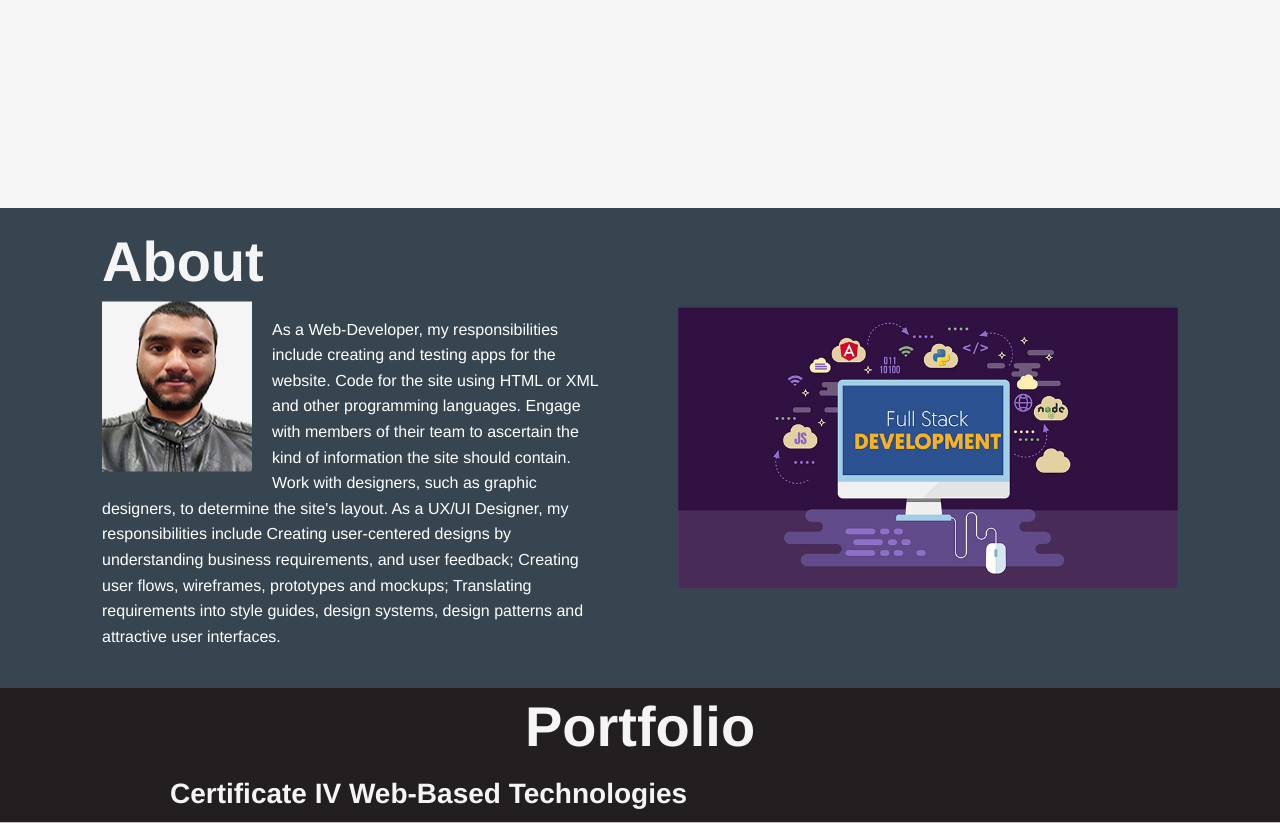
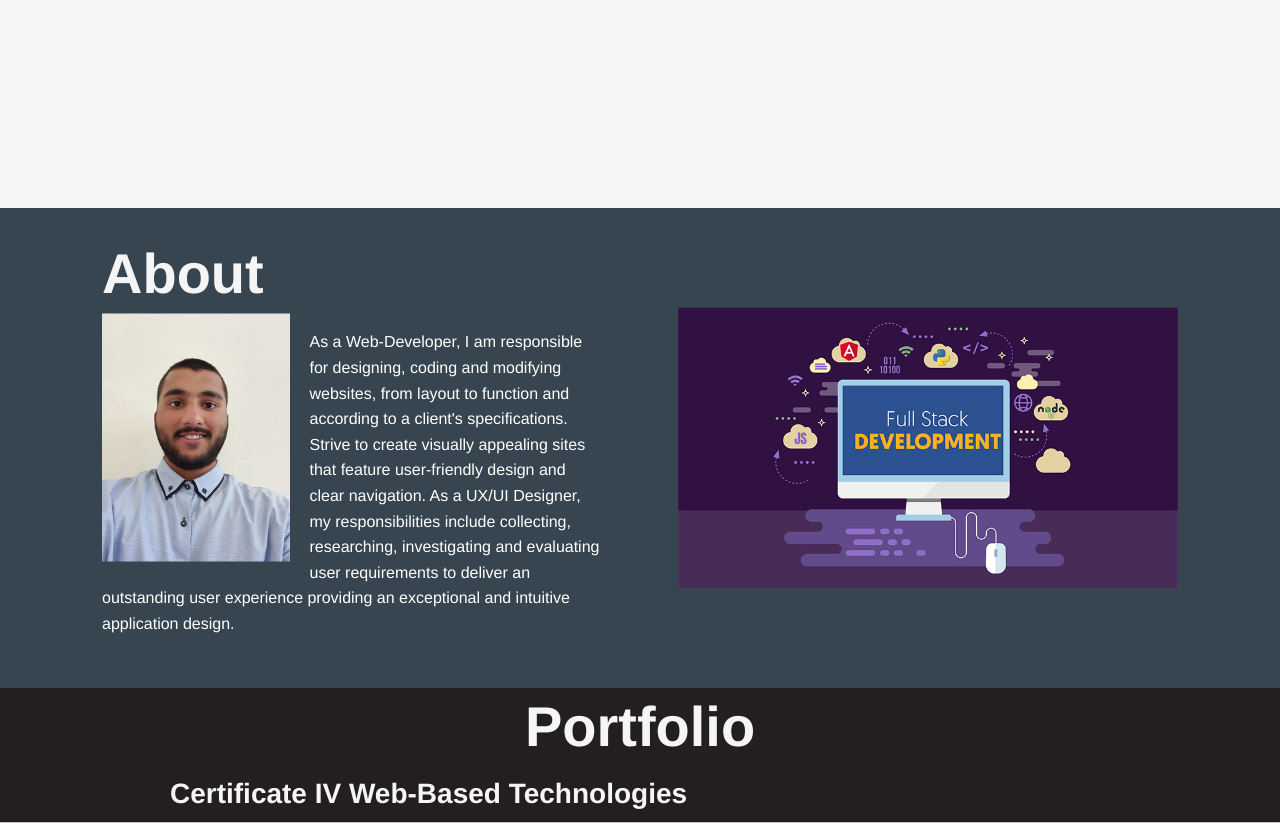
Before and after one commit to saishk98/WebPortfolio, a PHP site: page /index.html in a window 1280 px wide. Shown: the part 592-1415 px from the top of the page. Run offline with PHP 8.4, Linux system fonts and the light colour scheme; some libraries are stand-ins or nearby versions.

Commit message:
Add files via upload

```diff
--- a/Web Portfolio/css/style.css
+++ b/Web Portfolio/css/style.css
@@ -339,7 +339,7 @@ nav ul li a:hover {
   }
 
 .me {
-	max-width: 100%;
+	max-width: 37.5%;
 	height: auto;
 	-ms-interpolation-mode: bicubic;
 	display: inline-block;
--- a/Web Portfolio/index.html
+++ b/Web Portfolio/index.html
@@ -42,8 +42,8 @@
 		<div class="skills-content">
 			<div class="more-aboutme">
 				<h1>About</h1>
-				<img src="images/me.png" alt="me" class="me" style="float: left;">
-				<p>As a Web-Developer, my responsibilities include creating and testing apps for the website. Code for the site using HTML or XML and other programming languages. Engage with members of their team to ascertain the kind of information the site should contain. Work with designers, such as graphic designers, to determine the site's layout. As a UX/UI Designer, my responsibilities include Creating user-centered designs by understanding business requirements, and user feedback; Creating user flows, wireframes, prototypes and mockups; Translating requirements into style guides, design systems, design patterns and attractive user interfaces. </p>
+				<img src="images/me.jpg" alt="me" class="me" style="float: left;">
+				<p>As a Web-Developer, I am responsible for designing, coding and modifying websites, from layout to function and according to a client's specifications. Strive to create visually appealing sites that feature user-friendly design and clear navigation. As a UX/UI Designer, my responsibilities include collecting, researching, investigating and evaluating user requirements to deliver an outstanding user experience providing an exceptional and intuitive application design. </p>
 			</div>
 			<div class="fs-dev">
 				<img src="images/fs-dev.jpg" alt="fs-dev">
@@ -113,7 +113,7 @@
 				  </div>
 				  <div class="column">
 					<div class="callout">
-					  <p><a href="#"><img src="images/findability.jpg" alt="accessibility-testing"></a></p>
+					  <p><a href="seo_report.pdf"><img src="images/findability.jpg" alt="accessibility-testing"></a></p>
 					  <p class="lead"><a href="seo_report.pdf">Website Findability</a></p>
 					  <p class="subheader">Findability is the ease with which information can be found. It means that users can easily find content or information they assume is present on a website. </p>
 					</div>
@@ -172,8 +172,8 @@
 				  </div>
 				  <div class="column">
 					<div class="callout">
-					  <p><a href="#"><img src="images/Brickin-It.png" alt="Brickin-It"></a></p>
-					  <p class="lead"><a href="#">Client Project: Lego</a></p>
+					  <p><a href="https://web.brickin-it.screencraft.net.au/"><img src="images/Brickin-It.png" alt="Brickin-It"></a></p>
+					  <p class="lead"><a href="https://web.brickin-it.screencraft.net.au/">Client Project: Lego</a></p>
 					  <p class="subheader">This project was a group project where we are assigned to work with a client who wants to fulfill his requirements for his website.</p>
 					</div>
 				  </div>
```
Also changed, not shown: Web Portfolio/images/me.jpg, 1 other file.
